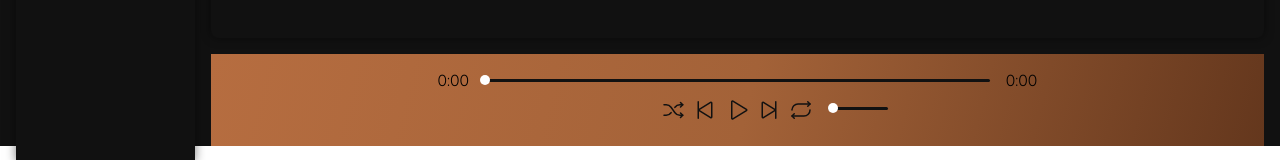
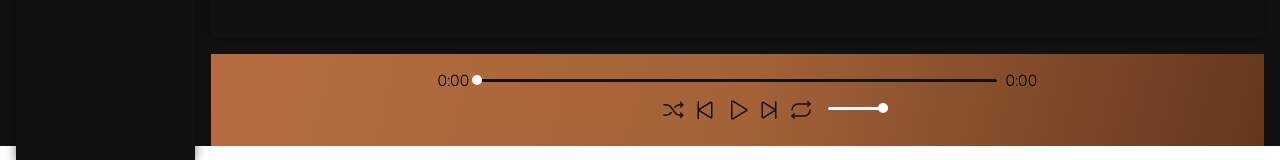
Before and after one commit to victormedeiros1/sound-glory, a React (Vite) app: page / in a window 1280 px wide. Shown: the part 654-814 px from the top of the page. Built offline with nearby package versions, Linux system fonts and the light colour scheme.

Commit message:
feat: auto play when song ended

```diff
--- a/src/components/Controls/components/Progress/index.tsx
+++ b/src/components/Controls/components/Progress/index.tsx
@@ -1,53 +1,71 @@
 import { useState, useEffect, useRef } from "react";
 import {
+  CurrentTime,
+  Duration,
   ProgressWrapper,
   SliderRange,
   SliderRoot,
   SliderThumb,
   SliderTrack,
 } from "./styles";
+import { secondsToMinutes } from "../../../../utils/utils";
+import { useDispatch } from "react-redux";
+import {
+  pauseSong,
+  playSong,
+  restartSong,
+  setSong,
+  setTime,
+} from "../../../../store/ducks/song";
+import { useAppSelector } from "../../../../hooks/useAppSelector";
 
 interface Props {
+  id: number;
   audio: HTMLAudioElement;
   isPlaying: boolean;
 }
 
-const Progress: React.FC<Props> = ({ audio, isPlaying }) => {
-  const inputEl = useRef(null);
+const Progress: React.FC<Props> = ({ id, audio }) => {
+  const dispatch = useDispatch();
+  const [duration, setDuration] = useState(0);
   const [currentTime, setCurrentTime] = useState(0);
-  let duration = !Math.round(audio.duration) ? 0 : Math.round(audio.duration);
-
-  const convertToTime = (seconds: number) => {
-    const min = Math.floor(seconds / 60);
-    const sec = Math.floor(seconds % 60);
-    return `${min}:${sec < 10 ? "0" + sec : sec}`;
-  };
+  const songs = useAppSelector((state) => state.songs);
 
   useEffect(() => {
-    if (isPlaying) {
-      const interval = setInterval(() => {
-        setCurrentTime(Math.round(audio.currentTime));
-        convertToTime(duration);
-      }, 1000);
+    if (!audio.duration) {
+      audio.onloadeddata = () => setDuration(audio.duration);
+    } else {
+      setDuration(audio.duration);
+    }
+  }, [audio]);
 
-      return () => clearInterval(interval);
-    }
-  }, [isPlaying]);
+  audio.ontimeupdate = () => setCurrentTime(Math.round(audio.currentTime));
+  audio.onended = () => {
+    dispatch(pauseSong());
+    dispatch(restartSong());
+
+    id === songs.length - 1
+      ? dispatch(setSong(songs[0]))
+      : dispatch(setSong(songs[id + 1]));
+
+    dispatch(playSong());
+    setDuration(audio.duration);
+  };
 
   const handleRange = (e: any) => {
     setCurrentTime(e);
-    audio.currentTime = e;
+    dispatch(setTime(e));
   };
 
   return (
     <ProgressWrapper>
-      <span>{convertToTime(currentTime)}</span>
+      <CurrentTime>{secondsToMinutes(currentTime)}</CurrentTime>
       <SliderRoot
-        defaultValue={[currentTime]}
         min={0}
+        value={[currentTime]}
         max={duration}
         step={1}
-        onValueCommit={handleRange}
+        onValueChange={handleRange}
         aria-label="Song time"
       >
         <SliderTrack>
@@ -55,7 +73,7 @@ const Progress: React.FC<Props> = ({ audio, isPlaying }) => {
         </SliderTrack>
         <SliderThumb />
       </SliderRoot>
-      <span>{convertToTime(duration)}</span>
+      <Duration>{secondsToMinutes(duration)}</Duration>
     </ProgressWrapper>
   );
 };
--- a/src/components/Controls/components/Progress/styles.ts
+++ b/src/components/Controls/components/Progress/styles.ts
@@ -5,7 +5,18 @@ export const ProgressWrapper = styled.div`
   width: 100%;
   max-width: 600px;
   display: flex;
-  gap: var(--g-16);
+  gap: var(--g-8);
+`;
+export const CurrentTime = styled.span`
+  width: 100%;
+  max-width: 2rem;
+  text-align: center;
+`;
+
+export const Duration = styled.span`
+  width: 100%;
+  max-width: 2rem;
+  text-align: center;
 `;
 
 /**
--- a/src/components/Controls/components/Volume/index.tsx
+++ b/src/components/Controls/components/Volume/index.tsx
@@ -18,6 +18,7 @@ const Volume: React.FC<Props> = ({ audio }) => {
       <SliderRoot
         min={0}
         max={100}
+        defaultValue={[100]}
         step={1}
         onValueCommit={(e: any) => (audio.volume = e / 100)}
         aria-label="Volume"
--- a/src/components/Controls/index.tsx
+++ b/src/components/Controls/index.tsx
@@ -11,10 +11,10 @@ import { useDispatch } from "react-redux";
 import { useAppSelector } from "../../hooks/useAppSelector";
 import { RootState } from "../../store";
 import {
-  nextSong,
   pauseSong,
   playSong,
   restartSong,
+  setSong,
 } from "../../store/ducks/song";
 import Progress from "./components/Progress";
 import Volume from "./components/Volume";
@@ -30,20 +30,23 @@ const Controls: React.FC = () => {
   const handleNextSong = () => {
     dispatch(pauseSong());
     dispatch(restartSong());
-    dispatch(nextSong(songs[id + 1]));
+    id === songs.length - 1
+      ? dispatch(setSong(songs[0]))
+      : dispatch(setSong(songs[id + 1]));
+
     dispatch(playSong());
   };
 
   const handlePreviousSong = () => {
     dispatch(pauseSong());
     dispatch(restartSong());
-    dispatch(nextSong(songs[id - 1]));
+    dispatch(setSong(songs[id - 1]));
     dispatch(playSong());
   };
 
   return (
     <ControlsStyles>
-      <Progress audio={audio} isPlaying={isPlaying} />
+      <Progress id={id} audio={audio} isPlaying={isPlaying} />
 
       <Buttons>
         <Shuffle size={24} color="#111111" />
--- a/src/store/ducks/song.ts
+++ b/src/store/ducks/song.ts
@@ -1,6 +1,8 @@
 import { createSlice } from "@reduxjs/toolkit";
 import { Song } from "../types/song";
 import song1 from "/src/assets/audios/Nossa Toca - Não Temos Tempo.mp3";
+import { songs } from "./songs";
+
 const initialState: Song = {
   id: 0,
   title: "Não Temos Tempo",
@@ -22,24 +24,15 @@ const songSlice = createSlice({
     pauseSong: (state) => {
       state.audio.pause(), (state.isPlaying = false);
     },
+    setTime: (state, { payload }) => {
+      state.audio.currentTime = payload;
+    },
     restartSong: (state) => {
       (state.audio.currentTime = 0), (state.isPlaying = true);
-    },
-    nextSong: (state, { payload }) => {
-      return { ...state, ...payload };
-    },
-    previousSong: (state, { payload }) => {
-      return { ...state, ...payload };
     },
   },
 });
 
 export default songSlice.reducer;
-export const {
-  setSong,
-  playSong,
-  pauseSong,
-  restartSong,
-  nextSong,
-  previousSong,
-} = songSlice.actions;
+export const { setSong, playSong, pauseSong, setTime, restartSong } =
+  songSlice.actions;
--- a/src/store/ducks/songs.ts
+++ b/src/store/ducks/songs.ts
@@ -4,7 +4,7 @@ import song1 from "/src/assets/audios/Nossa Toca - Não Temos Tempo.mp3";
 import song2 from "/src/assets/audios/Hungria Hip Hop - Super Herói.mp3";
 import song3 from "/src/assets/audios/Hayya Hayya (Better Together) - FIFA World Cup 2022.mp3";
 
-const initialState: Song[] = [
+export const songs: Song[] = [
   {
     id: 0,
     title: "Não Temos Tempo",
@@ -30,7 +30,7 @@ const initialState: Song[] = [
 
 const songsSlice = createSlice({
   name: "songs",
-  initialState,
+  initialState: songs,
   reducers: {
     listSongs: (state) => state,
   },
--- a/src/store/index.ts
+++ b/src/store/index.ts
@@ -15,8 +15,6 @@ export const store = configureStore({
     }),
 });
 
-console.log("STORE", store.getState());
-
 store.subscribe(() => {
   console.log("SUBSCRIBE", store.getState());
 });
--- /dev/null
+++ b/src/utils/utils.ts
@@ -0,0 +1,7 @@
+const secondsToMinutes = (seconds: number) => {
+  const min = Math.floor(seconds / 60);
+  const sec = Math.floor(seconds % 60);
+  return `${min}:${sec < 10 ? "0" + sec : sec}`;
+};
+
+export { secondsToMinutes };
```
